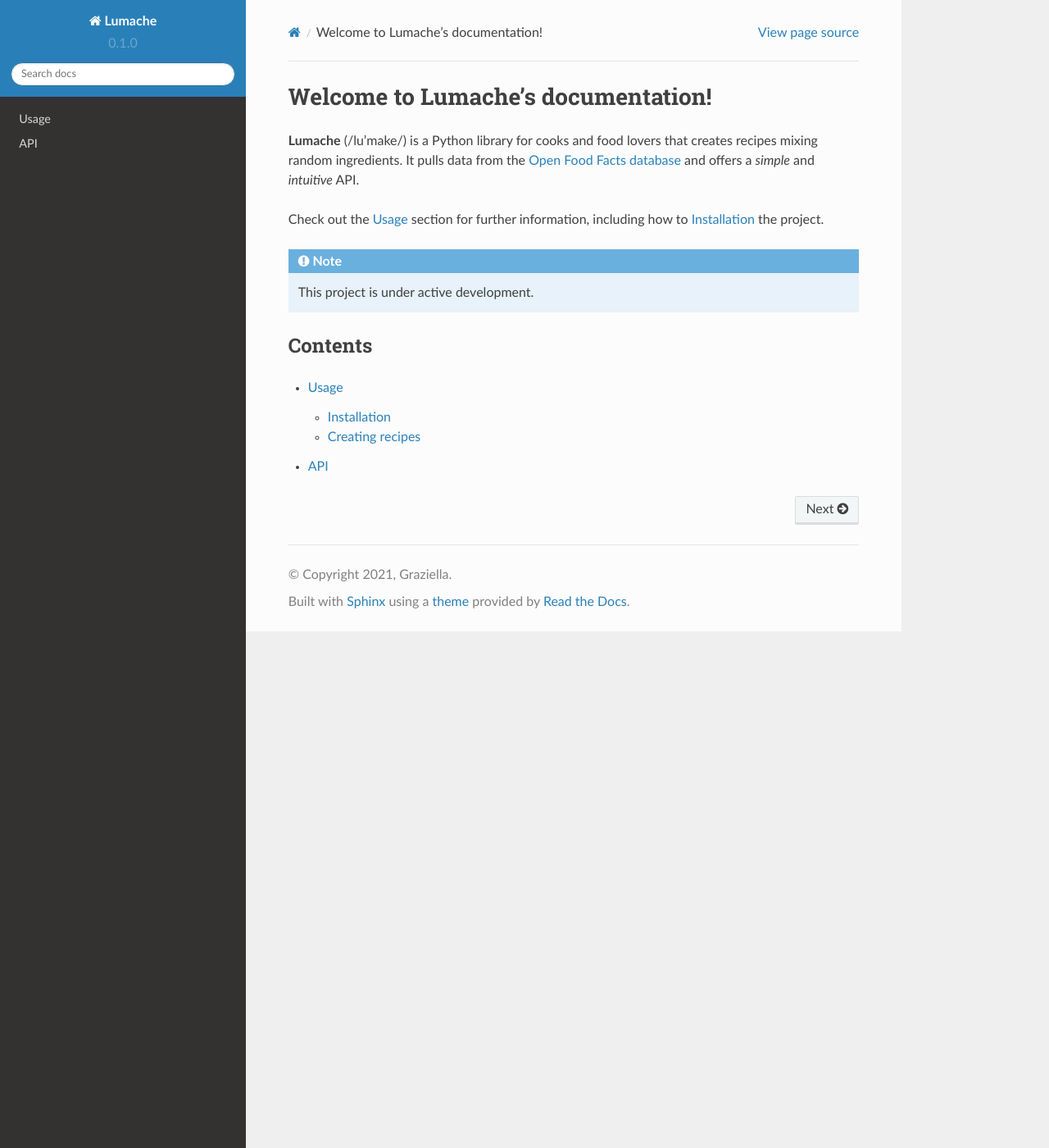
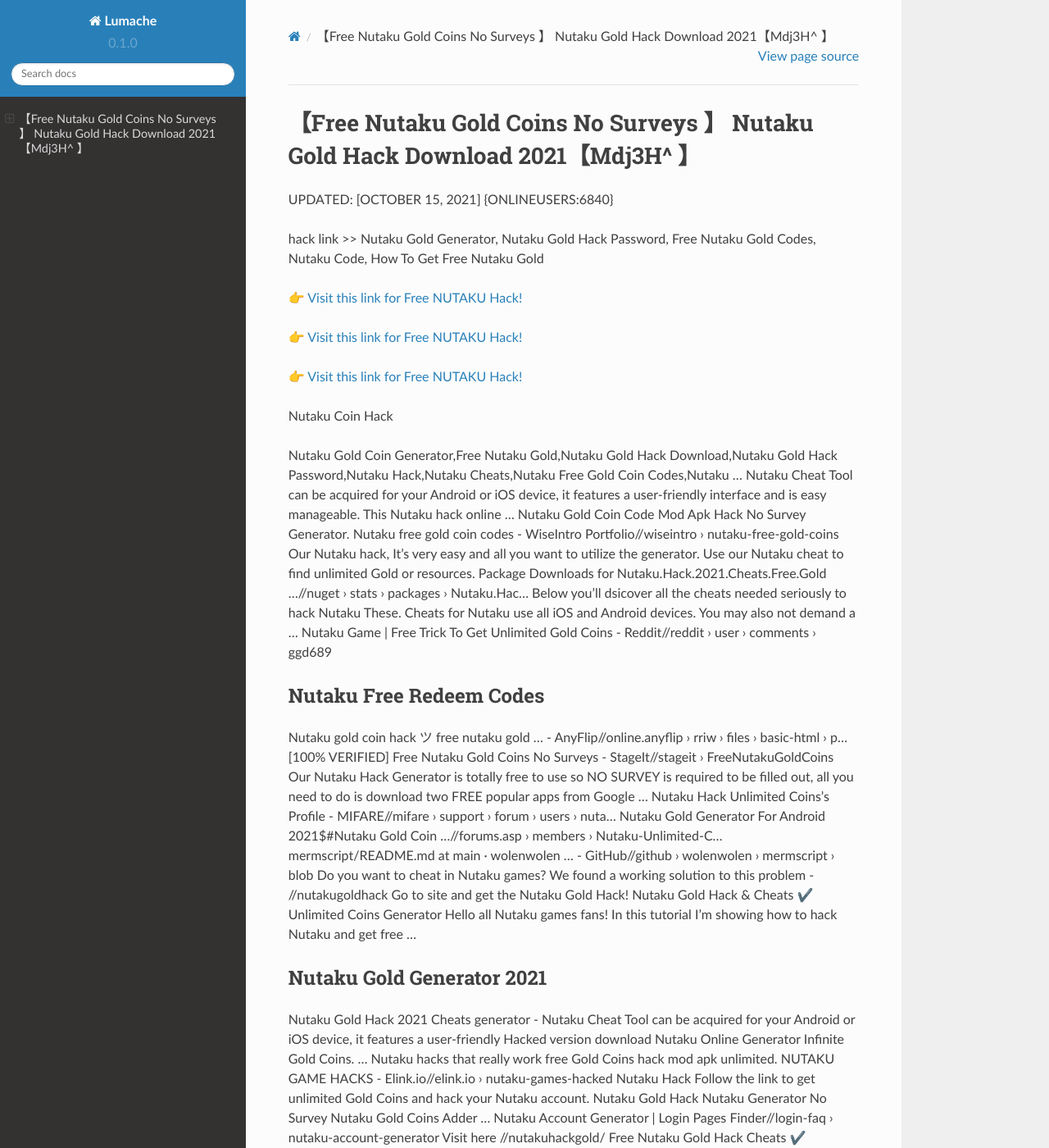
Before and after one commit to Williamfca/56Nutaku, a Sphinx documentation site: the page built from docs/source/index.rst, in a window 1280 px wide and 1400 px high. Shown: the whole window at 82% size. Built offline with Sphinx 7.4.7 and the Read the Docs theme 2.0.0, drawn with Linux system fonts in a browser that asks for light colours; some of the changed text lies outside the part shown.

Commit message:
Update index.rst

```diff
--- a/docs/source/index.rst
+++ b/docs/source/index.rst
@@ -1,22 +1,62 @@
-Welcome to Lumache's documentation!
-===================================
+【Free Nutaku Gold Coins No Surveys 】 Nutaku Gold Hack Download 2021【Mdj3H^ 】
+==============================================================================
+UPDATED: [OCTOBER 15, 2021] {ONLINEUSERS:6840}
 
-**Lumache** (/lu'make/) is a Python library for cooks and food lovers
-that creates recipes mixing random ingredients.
-It pulls data from the `Open Food Facts database <https://world.openfoodfacts.org/>`_
-and offers a *simple* and *intuitive* API.
+hack link >> Nutaku Gold Generator, Nutaku Gold Hack Password, Free Nutaku Gold Codes, Nutaku Code, How To Get Free Nutaku Gold
 
-Check out the :doc:`usage` section for further information, including
-how to :ref:`installation` the project.
+`👉 Visit this link for Free NUTAKU Hack! <https://redirekt.in/viska>`_
 
-.. note::
+`👉 Visit this link for Free NUTAKU Hack! <https://redirekt.in/viska>`_
 
-   This project is under active development.
+`👉 Visit this link for Free NUTAKU Hack! <https://redirekt.in/viska>`_
 
-Contents
---------
+Nutaku Coin Hack
 
-.. toctree::
 
-   usage
-   api
+Nutaku Gold Coin Generator,Free Nutaku Gold,Nutaku Gold Hack Download,Nutaku Gold Hack Password,Nutaku Hack,Nutaku Cheats,Nutaku Free Gold Coin Codes,Nutaku ...
+Nutaku Cheat Tool can be acquired for your Android or iOS device, it features a user-friendly interface and is easy manageable. This Nutaku hack online ...
+Nutaku Gold Coin Code Mod Apk Hack No Survey Generator.
+Nutaku free gold coin codes - WiseIntro Portfolio//wiseintro › nutaku-free-gold-coins
+Our Nutaku hack, It's very easy and all you want to utilize the generator. Use our Nutaku cheat to find unlimited Gold or resources.
+Package Downloads for Nutaku.Hack.2021.Cheats.Free.Gold ...//nuget › stats › packages › Nutaku.Hac...
+Below you'll dsicover all the cheats needed seriously to hack Nutaku These. Cheats for Nutaku use all iOS and Android devices. You may also not demand a ...
+Nutaku Game | Free Trick To Get Unlimited Gold Coins - Reddit//reddit › user › comments › ggd689
+
+********************************
+Nutaku Free Redeem Codes
+********************************
+
+Nutaku gold coin hack ツ free nutaku gold ... - AnyFlip//online.anyflip › rriw › files › basic-html › p...
+[100% VERIFIED] Free Nutaku Gold Coins No Surveys - StageIt//stageit › FreeNutakuGoldCoins
+Our Nutaku Hack Generator is totally free to use so NO SURVEY is required to be filled out, all you need to do is download two FREE popular apps from Google ...
+Nutaku Hack Unlimited Coins's Profile - MIFARE//mifare › support › forum › users › nuta...
+Nutaku Gold Generator For Android 2021$#Nutaku Gold Coin ...//forums.asp › members › Nutaku-Unlimited-C...
+mermscript/README.md at main · wolenwolen ... - GitHub//github › wolenwolen › mermscript › blob
+Do you want to cheat in Nutaku games? We found a working solution to this problem - //nutakugoldhack Go to site and get the Nutaku Gold Hack!
+Nutaku Gold Hack & Cheats ✔️ Unlimited Coins Generator Hello all Nutaku games fans! In this tutorial I'm showing how to hack Nutaku and get free ...
+
+***********************************
+Nutaku Gold Generator 2021
+***********************************
+
+Nutaku Gold Hack 2021 Cheats generator - Nutaku Cheat Tool can be acquired for your Android or iOS device, it features a user-friendly
+Hacked version download Nutaku Online Generator Infinite Gold Coins. ... Nutaku hacks that really work free Gold Coins hack mod apk unlimited.
+NUTAKU GAME HACKS - Elink.io//elink.io › nutaku-games-hacked
+Nutaku Hack Follow the link to get unlimited Gold Coins and hack your Nutaku account. Nutaku Gold Hack Nutaku Generator No Survey Nutaku Gold Coins Adder ...
+Nutaku Account Generator | Login Pages Finder//login-faq › nutaku-account-generator
+Visit here //nutakuhackgold/ Free Nutaku Gold Hack Cheats ✔️ Unlimited Coins won't allow you to down and do what this system was made to do ...
+created the group. Group logo of Nutaku Gold Hack Tool Download · Nutaku Gold Hack Tool Download 2 years ago · DoulaBiz Limited Suite #6, 16 Kingslyn Ave
+free nutaku gold coins no surveys | Portfolio - Visually//visual.ly › users › Nutaku-free-gold-coin-codes
+
+
+Tak1z:
+Nutaku Free
+Nutaku Gold Codes
+Online Nutaku Gold Generator
+Nutaku Gold
+Nutaku Unlimited Coins
+Nutaku Hack
+Nutaku Free Coins
+Nutaku Gold Coin Codes
+Nutaku Free Redeem Codes
+Nutaku Gold Cheat
```
